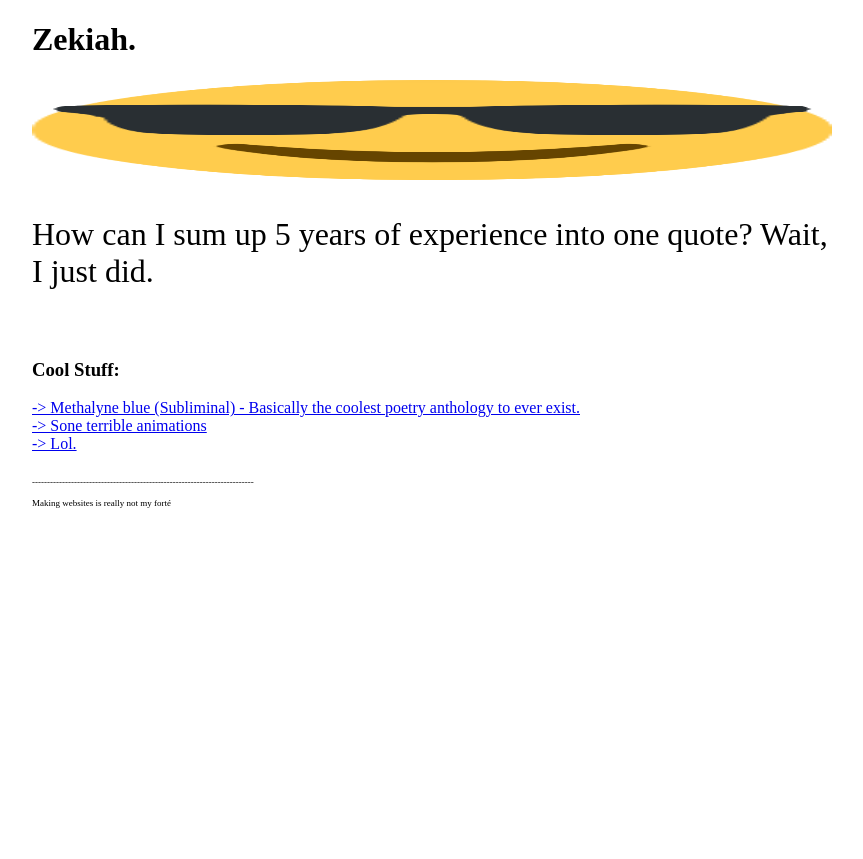
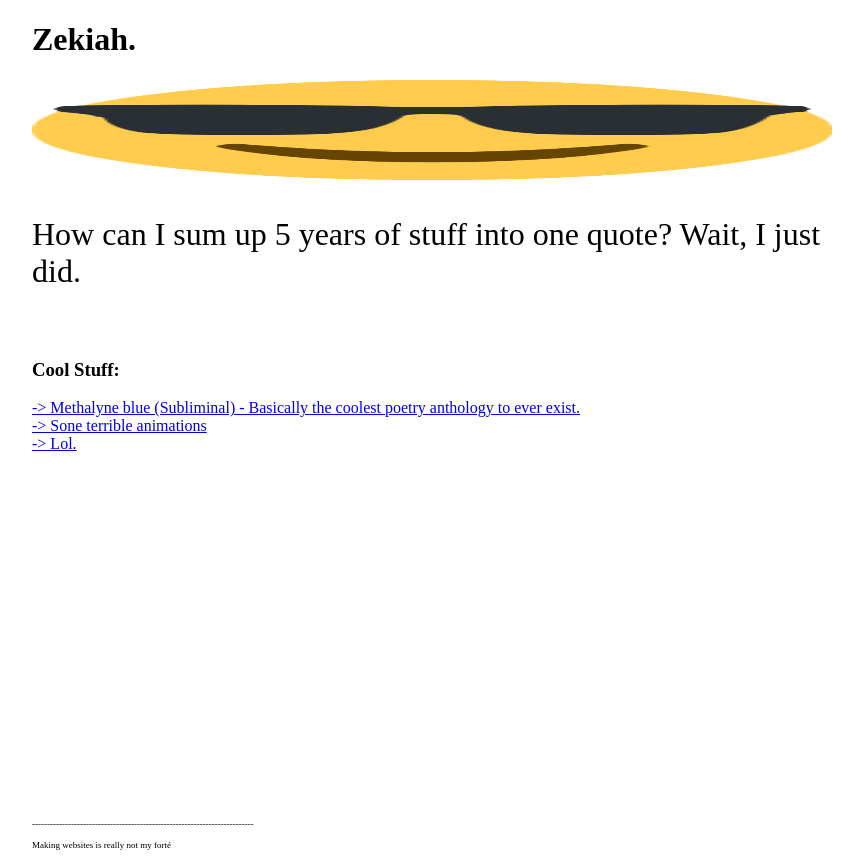
Before and after one commit to Zekiah-A/Zekiah-A, a plain HTML site: page index.html in a window 1280 px wide. Shown: the whole page, without its empty margins (208-1071 px from the left). Before the commit the page ends 800 px from the top, so only its background shows below. Drawn offline with Linux system fonts and the light colour scheme.

Commit message:
Changing text

```diff
--- a/index.html
+++ b/index.html
@@ -11,20 +11,59 @@
 		h1, p {
 			font-size: xx-large;
 		}
+
+		.animate-top {
+			position:relative;
+			animation: animatetop 0.4s
+		}
+		@keyframes animatetop
+		{
+			from {
+				top:-100px;
+				opacity:0
+			}
+			to {
+				top:0;
+				opacity:1
+			}
+		}
 	</style>
+	<script>
+		var texts = new Array();
+		texts.push("adversity");
+		texts.push("experience");
+		texts.push("stuff");
+		texts.push("s o c i e t y");
+
+		var point = 0;
+
+		function changeText() {
+			console.log("test");
+			document.getElementById("changer").innerText = texts[point];
+			document.getElementById("changer").classList.toggle("animate-top");
+
+			if (point < texts.length - 1) {
+				point ++;
+			}
+			else {
+				point = 0;
+			}
+			setTimeout(changeText, 2000);
+		}
+	</script>
 </head>
 
-<body>
+<body onload="changeText()"> <!-- adveristy, s o c i e t y, stuff-->
 	<div class="centre">
 		<h1>Zekiah.</h1>
 		<img src="cool_emoji.png" alt="yes, it's cool, i know..." width="100%" height="100">
-		<p>How can I sum up 5 years of experience into one quote? Wait, I just did.</p>
+		<p>How can I sum up 5 years of <span class="animate-top" id="changer">experience</span> into one quote? Wait, I just did.</p>
 		<br>
 		<h3> Cool Stuff: </h3>
 		<a href="https://zekiah-a.github.io/Subliminal/">-> Methalyne blue (Subliminal) - Basically the coolest poetry anthology to ever exist.</a> <br>
 		<a href="https://www.youtube.com/channel/UCfXISF-hFL8VqpVWZhgRFDw">-> Sone terrible animations</a> <br>
 		 <a href="https://github.com/Zekiah">-> Lol.</a> <br>
-		<br>
+		<br><br><br><br><br><br><br><br><br><br><br><br><br><br><br><br><br><br><br><br>
 		<span style="font-size: xx-small;">--------------------------------------------------------------------------</span>
 		<p style="font-size: xx-small;">Making websites is really not my forté</p>
 	</div>
```
Lines whose indentation alone changed are shown as unchanged.
